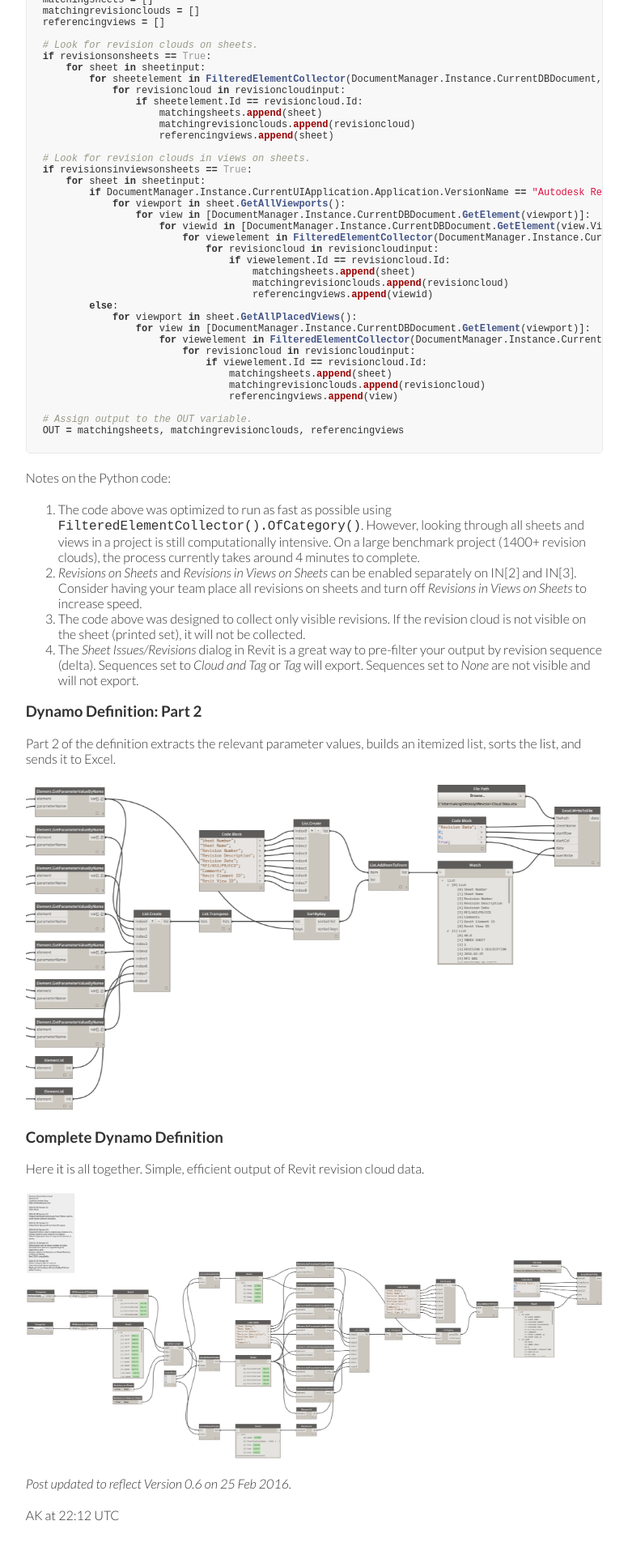
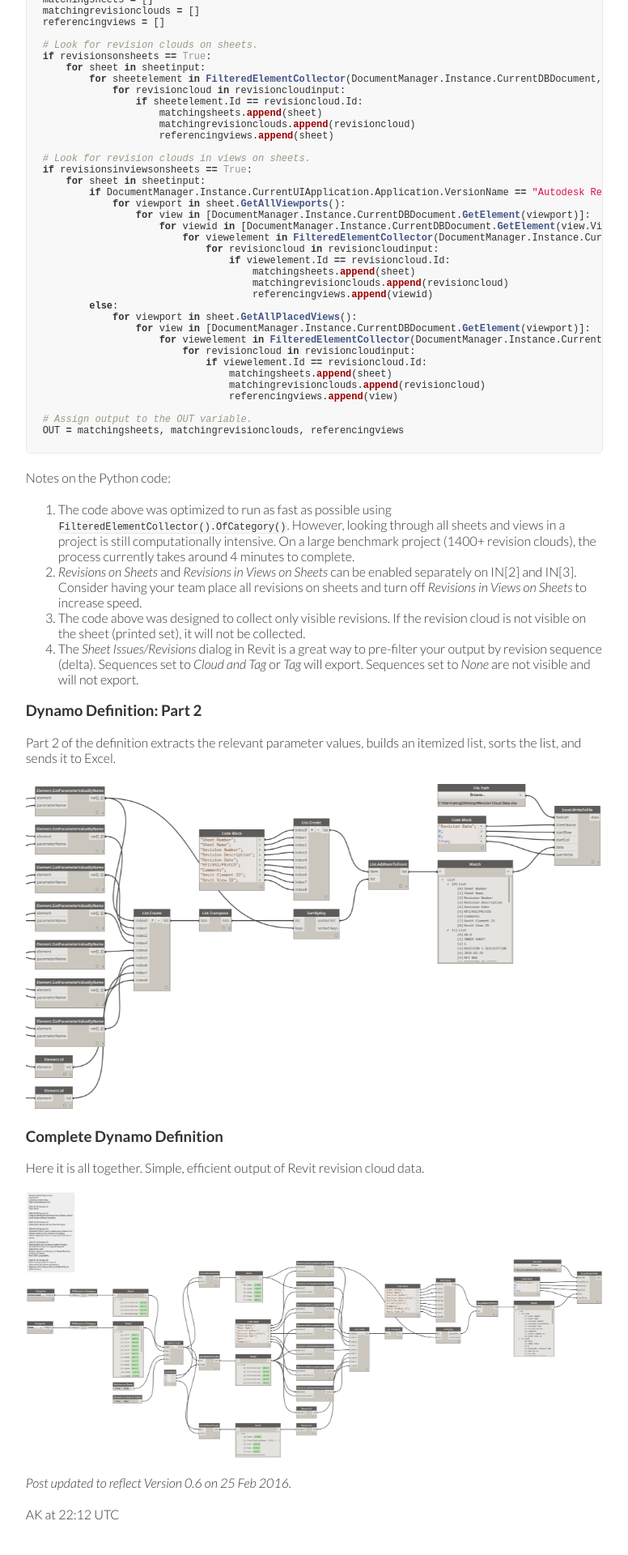
Before and after one commit to andrewkingme/andrewkingme.github.io, a Jekyll site: the page built from _work/Revit-Revision-Cloud-Data-to-Excel-via-Dynamo.md, in a window 1280 px wide. Shown: the part 2417-4337 px from the top of the page at 81% size, without its empty margins (425-1201 px from the left). Built offline with Jekyll 4.4.1, drawn with Linux system fonts in a browser that asks for light colours.

Commit message:
Update style.scss

```diff
--- a/assets/css/style.scss
+++ b/assets/css/style.scss
@@ -130,7 +130,7 @@ header {
   margin-bottom: 20px;
 }
 
-p > code {
+p > code, li > code {
   border: 1px solid $color-2;
   border-radius: 5px;
   background-color: $color-5;
```
